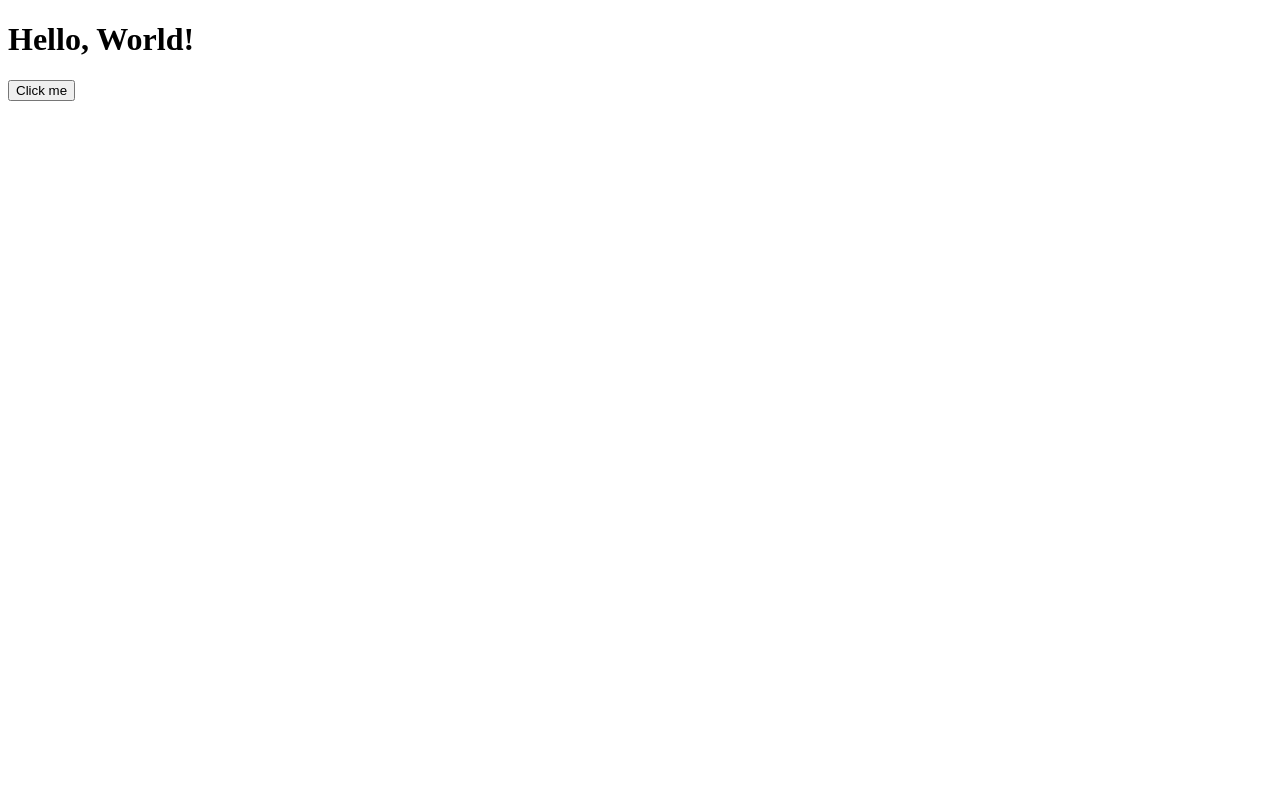
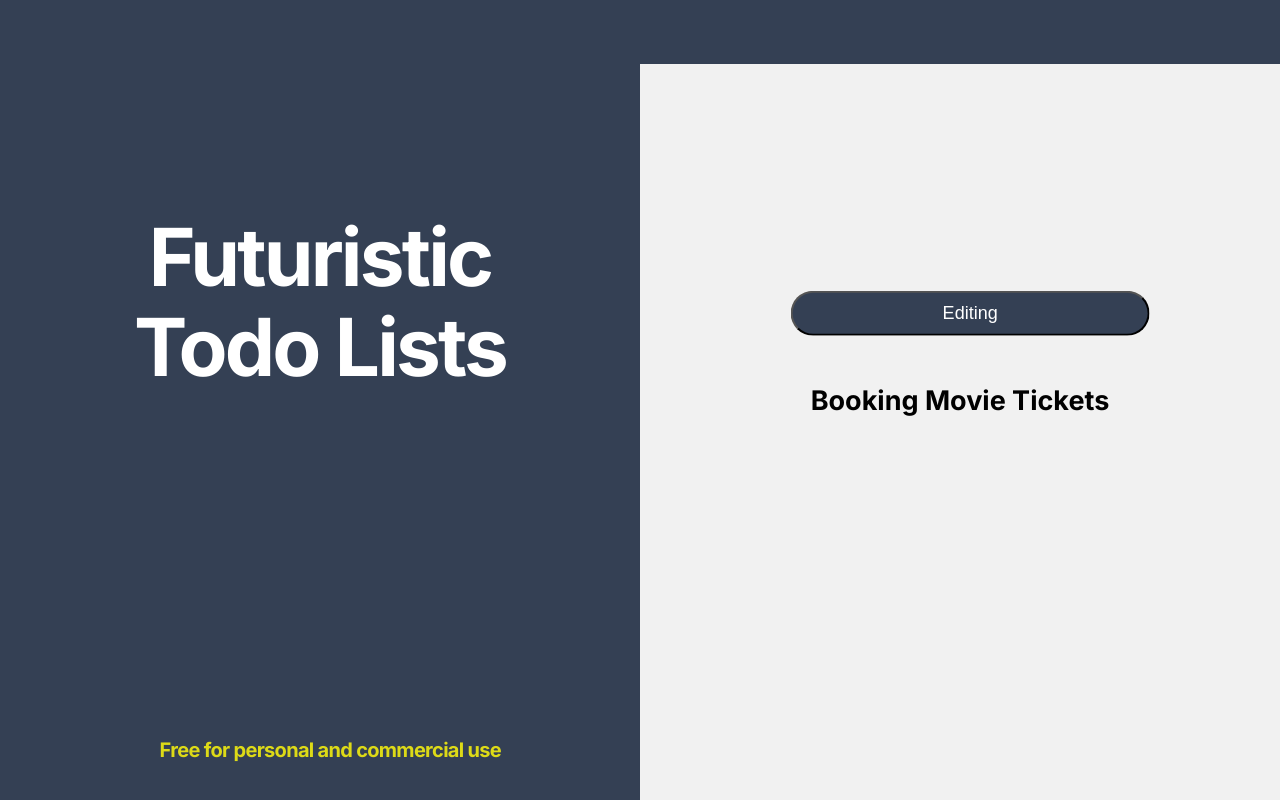
Before and after one commit to behnambnk/task-manager-ui, a plain HTML site: page index.html in a window 1280 px wide. Drawn offline with nearby package versions, Linux system fonts and the light colour scheme.

Commit message:
add index.htmt

```diff
--- a/index.html
+++ b/index.html
@@ -1,26 +1,149 @@
+
 <!DOCTYPE html>
 <html>
 <head>
-    <title>Hello, Hello, World!</title>
-    <script src="https://code.jquery.com/jquery-3.6.0.min.js"></script>
+  <meta charset="UTF-8">
+  <title>Task</title>
+  <link rel="stylesheet" href="styles.css">
+  <style>
+
+
+@import url('https://fonts.googleapis.com/css2?family=Inter:wght@400;700&display=swap');
+
+    body {
+      font-family: Inter;
+      font-size: 18px;
+      font-weight: 400;
+      line-height: 29px;
+      letter-spacing: 0em;
+      text-align: left;
+      margin: 0;
+      padding: 0;
+    }
+
+
+    .task {
+      position: fixed;
+      top: 0;
+      right: 0;
+      width: 50%;
+      height: 100% ;
+      background: linear-gradient(to bottom, #344054 8%, #f1f1f1 30px);
+      display: flex;
+      justify-content: center;
+      align-items: center;
+
+
+    }
+
+
+
+    .task-content {
+      text-align: center;
+    }
+
+    .half-text {
+        position: fixed;
+    top: 0;
+    left: 0;
+    width: 50%;
+    height: 100%;
+    background-color: #344054;
+    display: flex;
+    flex-direction: column;
+    justify-content: center;
+    align-items: center;
+  }
+  p {
+    width: 490px;
+    height: 360px;
+    font-family: Inter;
+    font-size: 20px;
+    font-weight: 800;
+    line-height: 180px;
+    letter-spacing: -0.035em;
+    position: fixed;
+    bottom: -30%;
+    left: 20%;
+    transform: translateX(-50%);
+    text-align: right;
+    color: rgb(221, 218, 23);
+  }
+  h1 {
+    font-family: Inter;
+    font-size: 80px;
+    font-weight: 800;
+    line-height: 90px;
+    letter-spacing: -0.035em;
+    text-align: center;
+    color: white;
+    margin-bottom: 250px
+  }
+
+    .remove-button {
+      font-size: 18px;
+    padding: 10px 150px;
+    border-radius: 33px;
+    background-color: #344054;
+    position: absolute;
+    top: 40%;
+    left: 60%;
+    transform: translate(-65%, -65%);
+    color: white;
+  }
+
+
+
+
+
+  </style>
 </head>
 <body>
-    <h1>Hello, World!</h1>
+  <div class="half-text">
 
-    <script>
-        $(document).ready(function() {
 
-            $('button').click(function() {
-                $('h1').text('Button clicked!');
-            });
 
-            // Show an alert message when hovering over the heading
-            $('h1').hover(function() {
-                alert('Hovered over the heading!');
-            });
-        });
-    </script>
 
-    <button>Click me</button>
+  </div>
+  <div class="task">
+    <div class="task-buttons">
+
+      <button class="remove-button">Editing</button>
+    </div>
+    <div class="task-content">
+      <h2>Booking  Movie  Tickets</h2>
+      <div class="additional-buttons">
+
+
+
+    </div>
+  </div>
 </body>
 </html>
+
+<body>
+
+
+      <div class="half-text">
+
+        <h1>
+            Futuristic <br>
+            Todo Lists
+        </h1>
+
+        <p> Free for personal and commercial use<p>
+
+
+          <svg width="100%" height="100%" viewBox="0 0 100 100" preserveAspectRatio="none">
+            <path d="M 0 50 C 25 25, 75 75, 100 50" fill="none" stroke="yellow" stroke-width="2" />
+          </svg>
+
+          <svg width="100%" height="-100%" viewBox="0 0 100 100" preserveAspectRatio="none">
+            <path d="M 0 20 C 25 25, 75 75, 50 50" fill="none" stroke="yellow" stroke-width="2" />
+          </svg>
+
+          </div>
+
+      </div>
+    </div>
+  </body>
```
